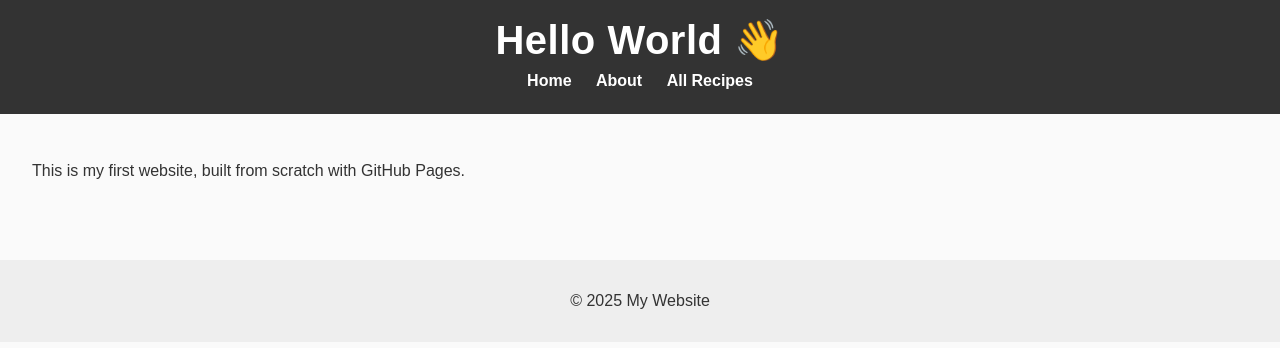
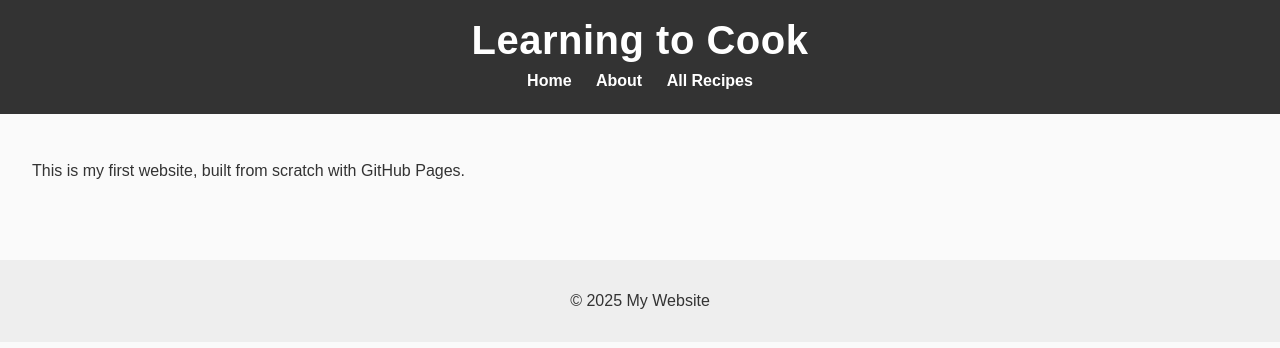
Before and after one commit to Search-Engine-Optimist/Learning-To-Cook, a website: page index.html in a window 1280 px wide. Drawn offline with Linux system fonts and the light colour scheme.

Commit message:
Update index.html

```diff
--- a/index.html
+++ b/index.html
@@ -8,12 +8,12 @@
     <meta http-equiv="Strict-Transport-Security" content="max-age=63072000; includeSubDomains; preload">
     <meta http-equiv="X-Frame-Options" content="DENY">
     <meta name="description" content="Learn to cook delicious food with fellow beginners and get the kind of pointers professionals don’t even consider anymore.">
-    <title>My First Website</title>
+    <title>Learning to Cook</title>
     <link rel="stylesheet" href="styles.css" />
   </head>
   <body>
     <header>
-      <h1>Hello World 👋</h1>
+      <h1>Learning to Cook</h1>
       <nav>
         <a href="index.html">Home</a>
         <a href="about.html">About</a>
```
